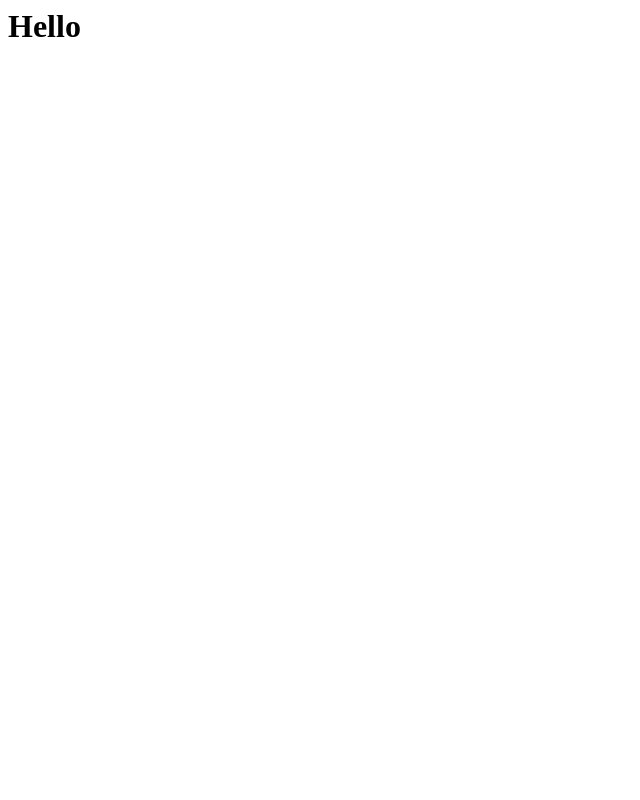
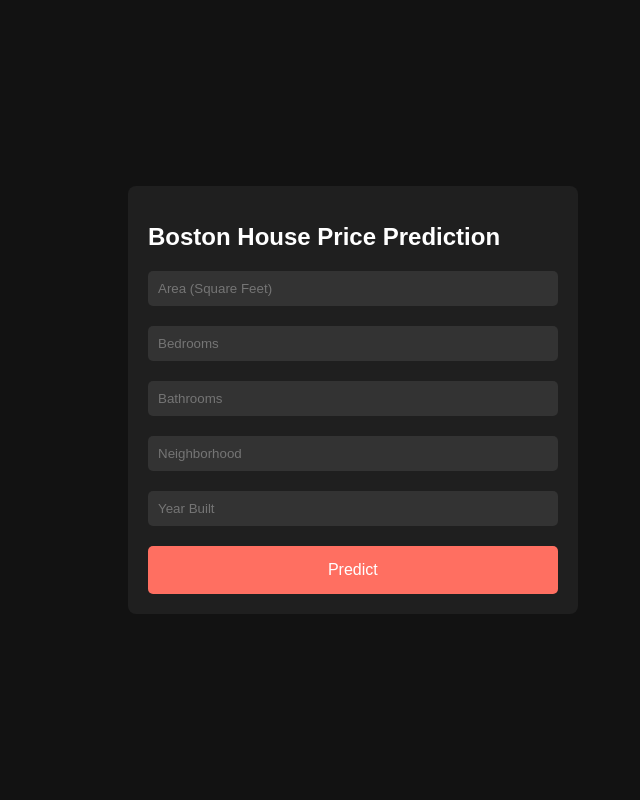
Before and after one commit to dev-abdullah-shahid/BostonHousePricing, a Flask app: page / in a window 1280 px wide. Before the commit the part shown is almost empty. Shown: the whole page, without its empty margins (0-640 px from the left). Run offline with Flask 3, Linux system fonts and the light colour scheme; parts of the project's set-up code (start-up, migrations or seed data) failed here and were passed over.

Commit message:
The web app and api connection

```diff
--- a/app.py
+++ b/app.py
@@ -24,5 +24,14 @@
     print(output[0])
     return jsonify(output[0])
 
+@app.route('/predict', methods=['Post'])
+def predict():
+    data=[float(x) for x in request.form.values()]
+    final_input=scalar.transform(np.array(data).reshape(1,-1))
+    print (final_input)
+    output=regmodel.predict(final_input)[0]
+    return render_template("home.html",prediction_text="Price Prediction: {}".format(output))
+
+
 if __name__=="__main__":
     app.run(debug=True)
--- a/templates/home.html
+++ b/templates/home.html
@@ -1,3 +1,101 @@
-<h1>
-    Hello
-</h1>
+<!DOCTYPE html>
+<html lang="en">
+<head>
+    <meta charset="UTF-8">
+    <meta name="viewport" content="width=device-width, initial-scale=1.0">
+    <title>Boston House Price Prediction</title>
+    <style>
+        body {
+            margin: 0;
+            padding: 0;
+            font-family: Arial, sans-serif;
+            background-color: #121212;
+            color: white;
+            display: flex;
+            justify-content: center;
+            align-items: center;
+            height: 100vh;
+        }
+
+        .container {
+            display: flex;
+            width: 80%;
+            max-width: 1200px;
+            justify-content: space-between;
+            align-items: flex-start;
+        }
+
+        .form-section {
+            background-color: #1f1f1f;
+            padding: 20px;
+            border-radius: 8px;
+            width: 40%;
+        }
+
+        .form-section h1 {
+            font-size: 24px;
+            margin-bottom: 20px;
+        }
+
+        .form-section input[type="text"],
+        .form-section input[type="number"] {
+            width: calc(100% - 20px);
+            padding: 10px;
+            margin-bottom: 20px;
+            border: none;
+            border-radius: 5px;
+            background-color: #333;
+            color: white;
+        }
+
+        .form-section button {
+            width: 100%;
+            padding: 15px;
+            background-color: #ff6f61;
+            color: white;
+            border: none;
+            border-radius: 5px;
+            font-size: 16px;
+            cursor: pointer;
+        }
+
+        .form-section button:hover {
+            background-color: #ff5a4d;
+        }
+
+        /* Style for the prediction result */
+        .result {
+            margin-top: 20px;
+            padding: 10px;
+            background-color: #333;
+            border-radius: 5px;
+            color: #ff6f61;
+            font-size: 18px;
+        }
+    </style>
+</head>
+<body>
+    <div class="container">
+        <div class="form-section">
+            <h1>Boston House Price Prediction</h1>
+            <form action="{{ url_for('predict') }}" method="post">
+                <input type="text" name="SquareFeet" placeholder="Area (Square Feet)" required><br>
+                <input type="text" name="Bedrooms" placeholder="Bedrooms" required><br>
+                <input type="text" name="Bathrooms" placeholder="Bathrooms" required><br>
+                <input type="text" name="Neighborhood" placeholder="Neighborhood" required><br>
+                <input type="text" name="YearBuilt" placeholder="Year Built" required><br>
+                <button type="submit">Predict</button>
+            </form>
+
+            <!-- The prediction result will appear below the form -->
+            {% if prediction_text %}
+                <div class="result">
+                    {{ prediction_text }}
+                </div>
+            {% endif %}
+        </div>
+    </div>
+    <br>
+
+</body>
+</html>
```
